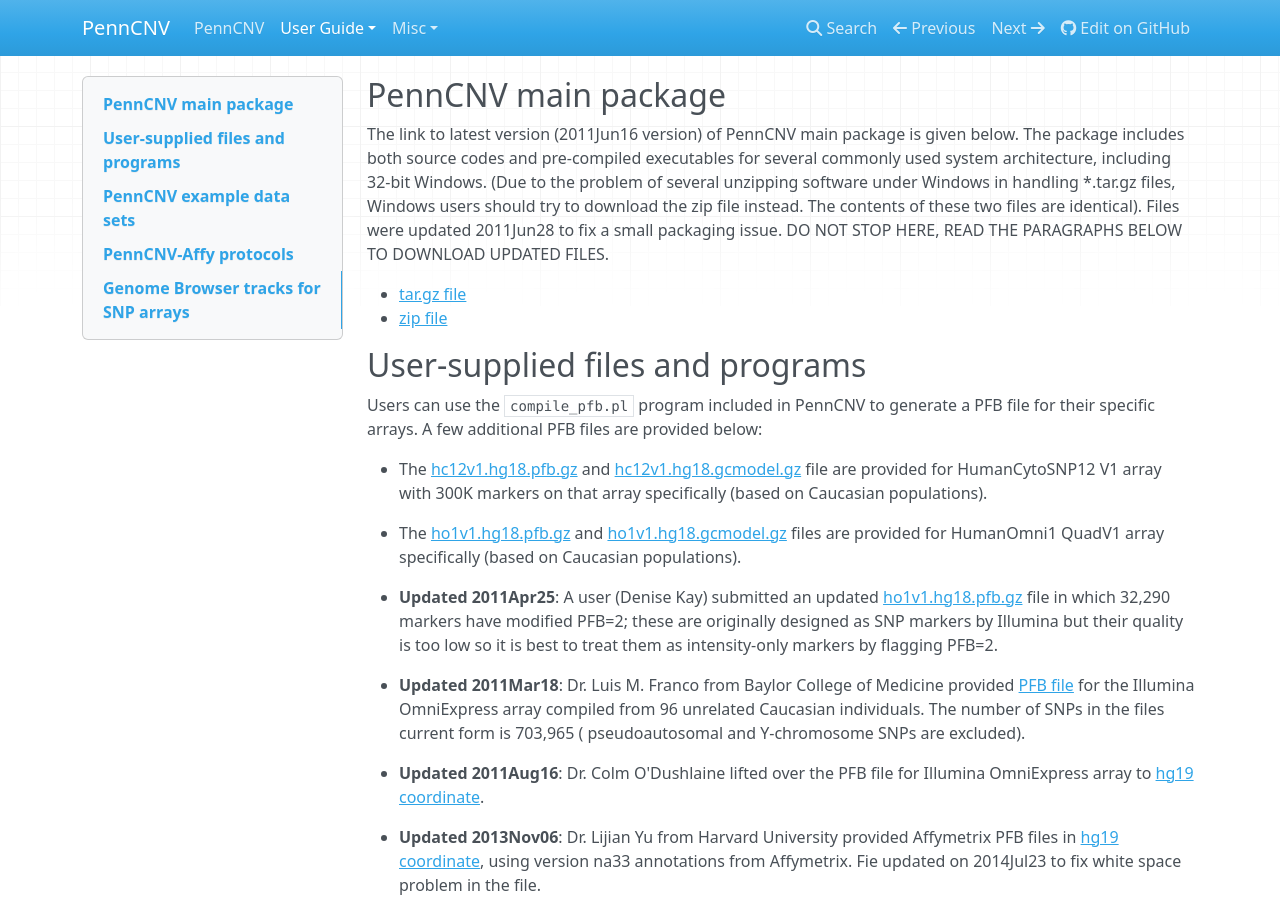
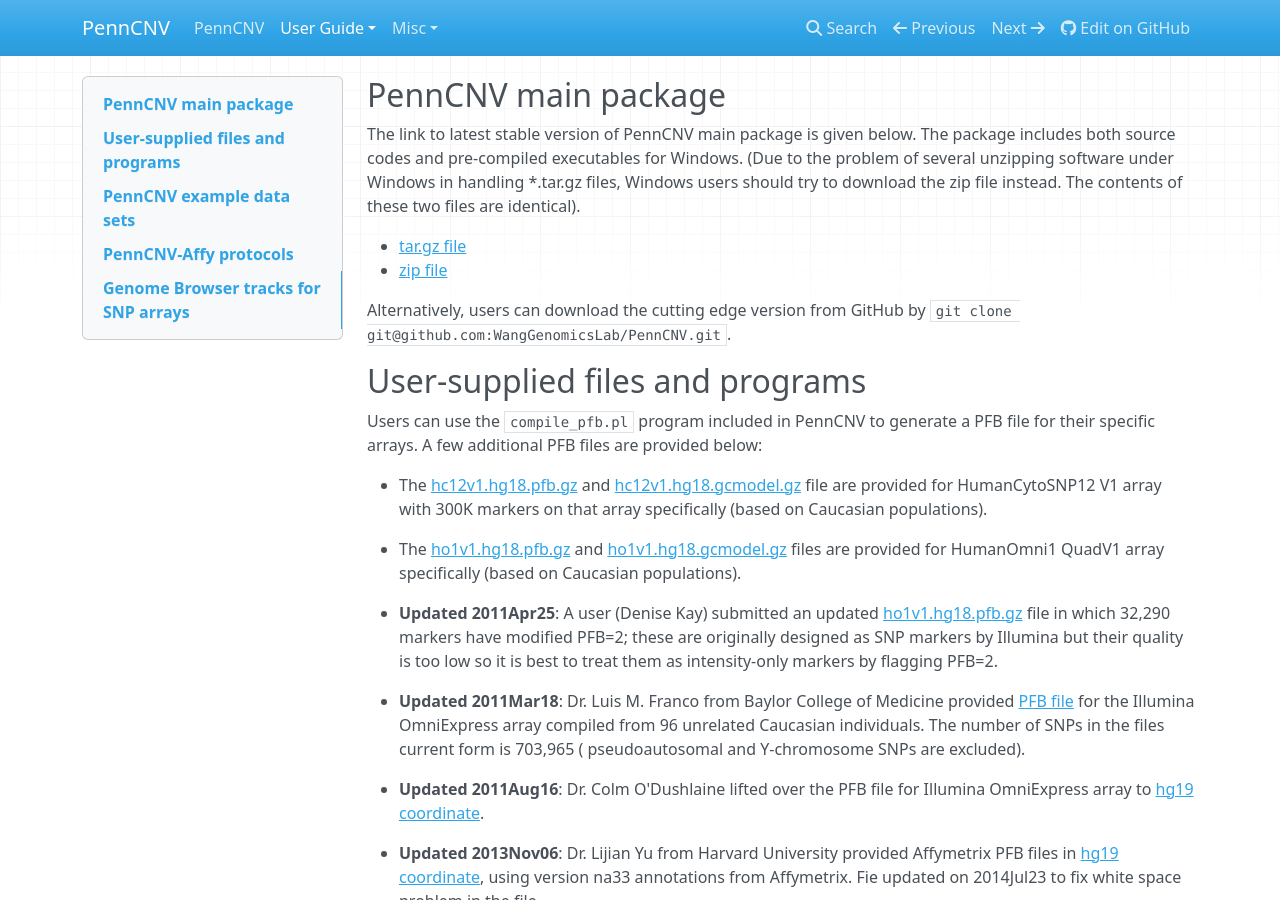
Before and after one commit to WGLab/PennCNV, an MkDocs documentation site: the page built from docs/user-guide/download.md, in a window 1280 px wide and 900 px high. Built offline with MkDocs 1.6.1, drawn with Linux system fonts in a browser that asks for light colours; nearby versions of some CDN libraries; old or Windows-style settings are respelled for this version of MkDocs.

Commit message:
Update download.md

```diff
--- a/docs/user-guide/download.md
+++ b/docs/user-guide/download.md
@@ -1,9 +1,11 @@
 ## PennCNV main package
 
-The link to latest version (2011Jun16 version) of PennCNV main package is given below. The package includes both source codes and pre-compiled executables for several commonly used system architecture, including 32-bit Windows. (Due to the problem of several unzipping software under Windows in handling *.tar.gz files, Windows users should try to download the zip file instead. The contents of these two files are identical). Files were updated 2011Jun28 to fix a small packaging issue. DO NOT STOP HERE, READ THE PARAGRAPHS BELOW TO DOWNLOAD UPDATED FILES.
+The link to latest stable version of PennCNV main package is given below. The package includes both source codes and pre-compiled executables for Windows. (Due to the problem of several unzipping software under Windows in handling *.tar.gz files, Windows users should try to download the zip file instead. The contents of these two files are identical).
 
 - [tar.gz file](https://github.com/WangGenomicsLab/PennCNV/archive/v1.0.0.tar.gz)
 - [zip file](https://github.com/WangGenomicsLab/PennCNV/archive/v1.0.0.zip)
+
+Alternatively, users can download the cutting edge version from GitHub by `git clone git@github.com:WangGenomicsLab/PennCNV.git`.
 
 ## User-supplied files and programs
 
```
